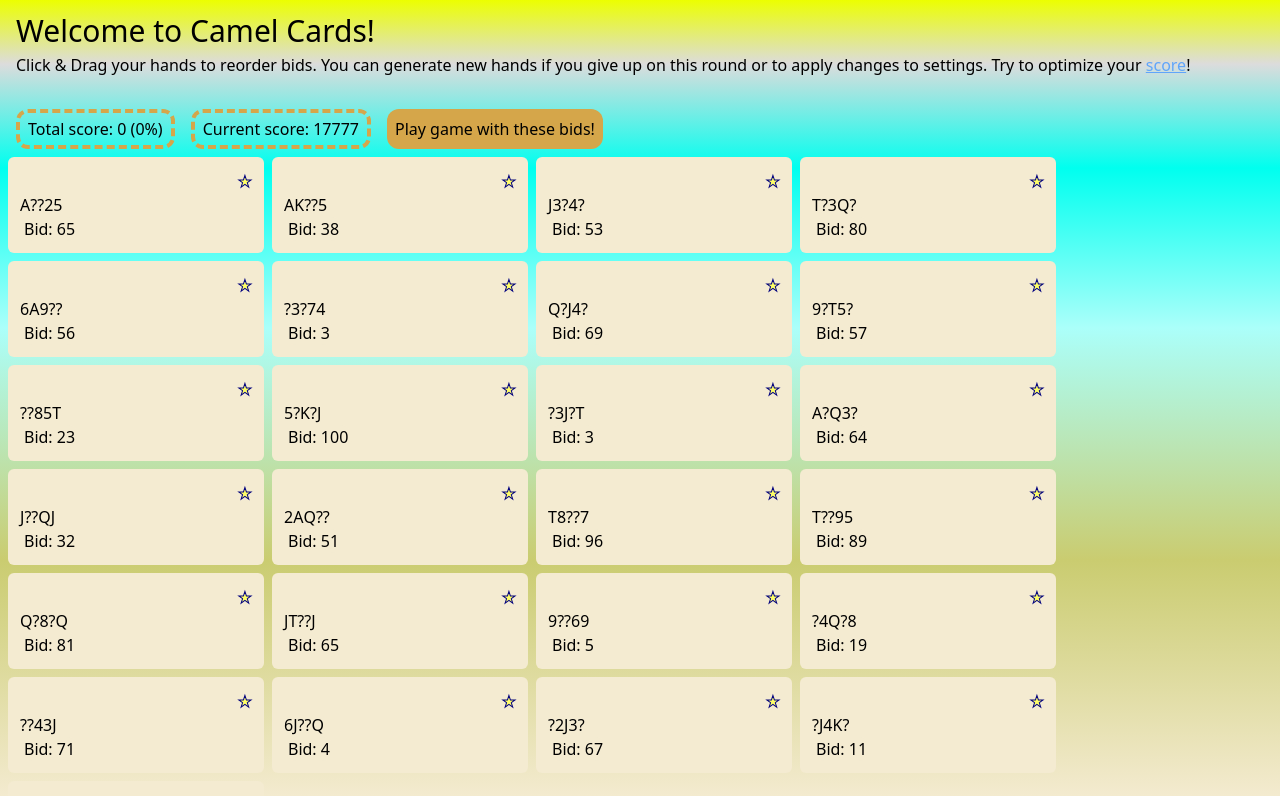
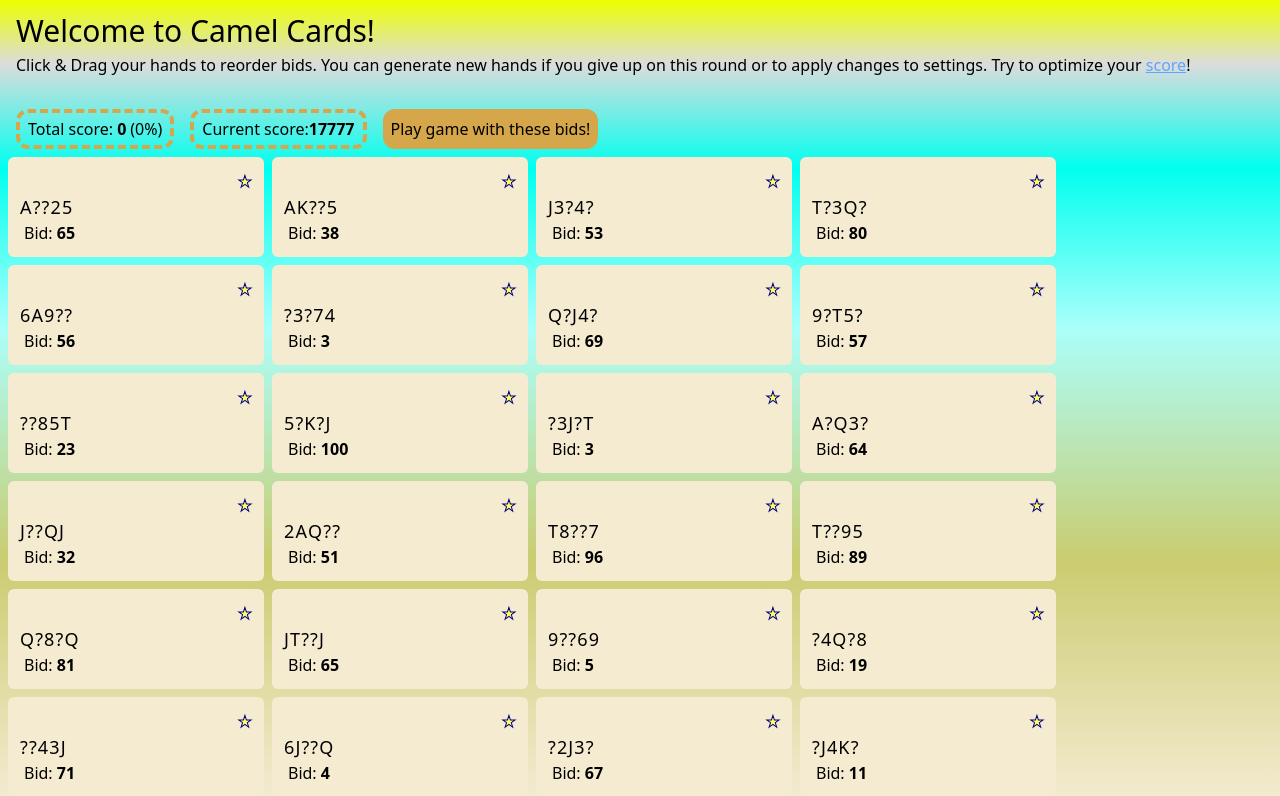
Before and after one commit to RheingoldRiver/CamelCards, a React (Vite) app: page / in a window 1280 px wide. Shown: the top 796 px of the page. Built offline with nearby package versions, Linux system fonts and the light colour scheme; what @savvywombat/tailwindcss-grid-areas would draw is missing.

Commit message:
update typography

```diff
--- a/src/components/GameActions/GameActions.tsx
+++ b/src/components/GameActions/GameActions.tsx
@@ -35,7 +35,7 @@ const GameActions: FC<Props> = () => {
           "h-10"
         )}
       >
-        Total score: {yourTotalScore} ({totalScorePct}%)
+        Total score: <span className="font-bold mx-1">{yourTotalScore}</span> ({totalScorePct}%)
       </span>
       {showCurrentScore && (
         <span
@@ -53,7 +53,7 @@ const GameActions: FC<Props> = () => {
               </AnimatedScoreChange>
             )}
           </span>
-          Current score: {actualScore(hands, useJokers, allowCheat)}{" "}
+          Current score: <span className="font-bold">{actualScore(hands, useJokers, allowCheat)}</span>
           <span className={clsx("absolute top-[-25px] right-[-10px] text-green-800 bold", "text-4xl")}>
             {addedScore > 0 && (
               <AnimatedScoreChange translation={-10} show={addedScore}>
--- a/src/components/Hand/Hand.tsx
+++ b/src/components/Hand/Hand.tsx
@@ -67,7 +67,7 @@ const HandDisplay = ({ hand, index, rank }: { hand: Hand; index: number; rank: n
       >
         {showCards ? rank : "★"}
       </span>
-      <div className={clsx("flex flex-row")}>
+      <div className={clsx("flex flex-row gap-[.07rem]")}>
         {hand.cards.map((card, i) => (
           <CardDisplay
             key={`${hand.key}_${i}`}
@@ -88,7 +88,7 @@ const HandDisplay = ({ hand, index, rank }: { hand: Hand; index: number; rank: n
           transition: fadeAnimation ? "background 2000ms, transform 500ms" : "transform 250ms",
         }}
       >
-        Bid: {hand.bid.bid}
+        Bid: <span className="font-semibold">{hand.bid.bid}</span>
       </div>
     </div>
   );
@@ -96,7 +96,7 @@ const HandDisplay = ({ hand, index, rank }: { hand: Hand; index: number; rank: n
 
 const CardDisplay = ({ card, show }: { card: Card; show: boolean }) => {
   const { showCards } = useContext(GameStateContext);
-  return <div className={clsx("")}>{showCards || show ? card.display : "?"}</div>;
+  return <div className={clsx("text-lg")}>{showCards || show ? card.display : "?"}</div>;
 };
 
 export default HandDisplay;
```
